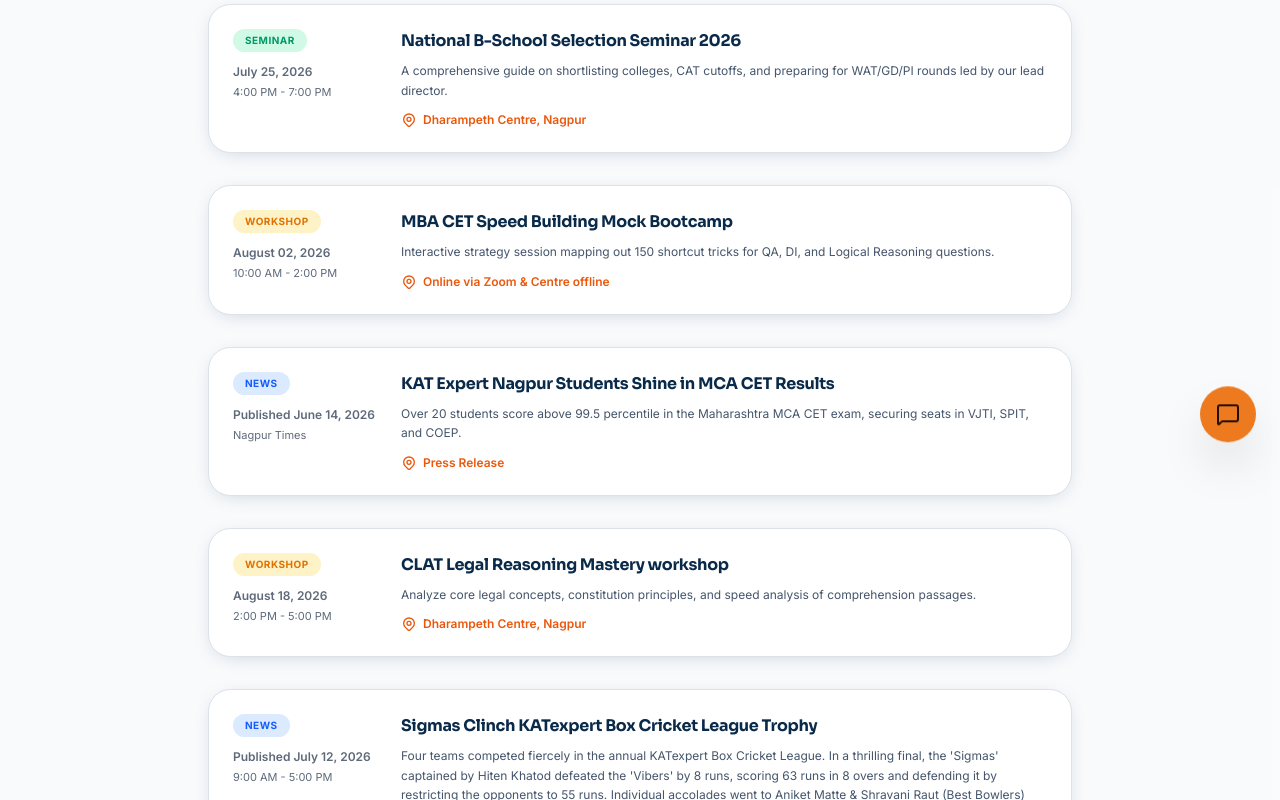
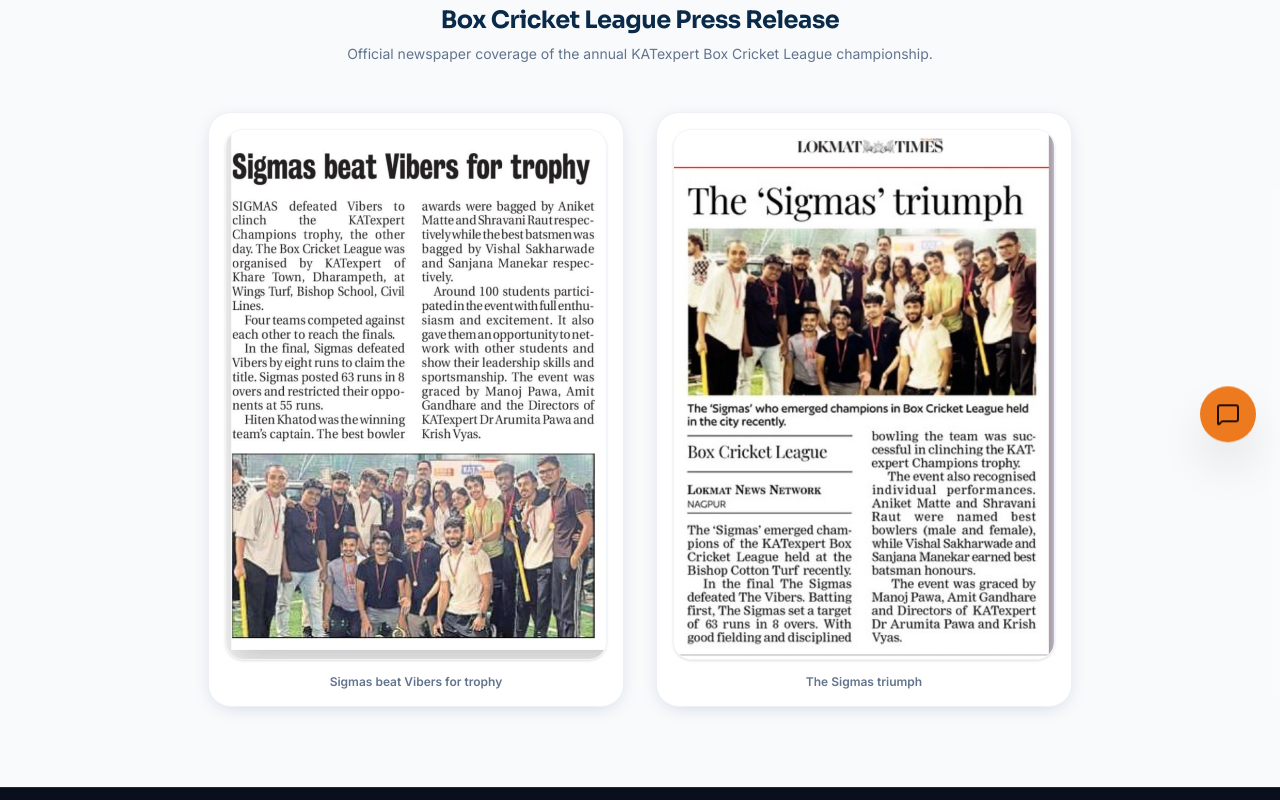
Before and after one commit to vinit-kakde12/kat-expert, a React (Vite) app: page /news-events in a window 1280 px wide. Shown: the part 320-1120 px from the top of the page. Built offline with nearby package versions, Linux system fonts and the light colour scheme; a web font is replaced by a local one.

Commit message:
feat: remove category filters from photos tab and simplify news page to only show press coverage photos

```diff
--- a/src/pages/AboutPage.jsx
+++ b/src/pages/AboutPage.jsx
@@ -175,42 +175,6 @@ const VIDEO_TESTIMONIALS = [
 const NEWS_EVENTS = [
   {
     id: 1,
-    type: "Seminar",
-    title: "National B-School Selection Seminar 2026",
-    date: "July 25, 2026",
-    time: "4:00 PM - 7:00 PM",
-    venue: "Dharampeth Centre, Nagpur",
-    desc: "A comprehensive guide on shortlisting colleges, CAT cutoffs, and preparing for WAT/GD/PI rounds led by our lead director."
-  },
-  {
-    id: 2,
-    type: "Workshop",
-    title: "MBA CET Speed Building Mock Bootcamp",
-    date: "August 02, 2026",
-    time: "10:00 AM - 2:00 PM",
-    venue: "Online via Zoom & Centre offline",
-    desc: "Interactive strategy session mapping out 150 shortcut tricks for QA, DI, and Logical Reasoning questions."
-  },
-  {
-    id: 3,
-    type: "News",
-    title: "KAT Expert Nagpur Students Shine in MCA CET Results",
-    date: "Published June 14, 2026",
-    time: "Nagpur Times",
-    venue: "Press Release",
-    desc: "Over 20 students score above 99.5 percentile in the Maharashtra MCA CET exam, securing seats in VJTI, SPIT, and COEP."
-  },
-  {
-    id: 4,
-    type: "Workshop",
-    title: "CLAT Legal Reasoning Mastery workshop",
-    date: "August 18, 2026",
-    time: "2:00 PM - 5:00 PM",
-    venue: "Dharampeth Centre, Nagpur",
-    desc: "Analyze core legal concepts, constitution principles, and speed analysis of comprehension passages."
-  },
-  {
-    id: 5,
     type: "News",
     title: "Sigmas Clinch KATexpert Box Cricket League Trophy",
     date: "Published July 12, 2026",
@@ -733,22 +697,6 @@ export default function AboutPage() {
                 {/* Content Render */}
                 {gallerySubTab === "photos" && (
                   <div className="space-y-6">
-                    {/* Photo category buttons */}
-                    <div className="flex flex-wrap justify-center gap-2 mb-8">
-                      {["All", "Achievers", "Institute Buzz", "Victory Celebration", "GD / PI Preparation"].map((cat) => (
-                        <button
-                          key={cat}
-                          onClick={() => setGalleryCategory(cat)}
-                          className={`px-3.5 py-1.5 rounded-full text-xs font-semibold border transition-all cursor-pointer ${
-                            galleryCategory === cat
-                              ? "bg-brand-orange text-white border-transparent shadow-sm"
-                              : "bg-white hover:bg-slate-50 text-slate-600 border-slate-200"
-                          }`}
-                        >
-                          {cat}
-                        </button>
-                      ))}
-                    </div>
 
                     {/* Photo Grid */}
                     <div className="grid grid-cols-2 md:grid-cols-3 lg:grid-cols-4 gap-4">
--- a/src/pages/NewsEventsPage.jsx
+++ b/src/pages/NewsEventsPage.jsx
@@ -2,112 +2,27 @@ import { PageHero } from "@/components/site/page-hero";
 import newsCricket1 from "@/assets/news-cricket-1.png";
 import newsCricket2 from "@/assets/news-cricket-2.png";
 
-const EVENTS = [
-  {
-    id: 1,
-    type: "Seminar",
-    title: "National B-School Selection Seminar 2026",
-    date: "July 25, 2026",
-    time: "4:00 PM - 7:00 PM",
-    venue: "Dharampeth Centre, Nagpur",
-    desc: "A comprehensive guide on shortlisting colleges, CAT cutoffs, and preparing for WAT/GD/PI rounds led by our lead director."
-  },
-  {
-    id: 2,
-    type: "Workshop",
-    title: "MBA CET Speed Building Mock Bootcamp",
-    date: "August 02, 2026",
-    time: "10:00 AM - 2:00 PM",
-    venue: "Online via Zoom & Centre offline",
-    desc: "Interactive strategy session mapping out 150 shortcut tricks for QA, DI, and Logical Reasoning questions."
-  },
-  {
-    id: 3,
-    type: "News",
-    title: "KAT Expert Nagpur Students Shine in MCA CET Results",
-    date: "Published June 14, 2026",
-    time: "Nagpur Times",
-    venue: "Press Release",
-    desc: "Over 20 students score above 99.5 percentile in the Maharashtra MCA CET exam, securing seats in VJTI, SPIT, and COEP."
-  },
-  {
-    id: 4,
-    type: "Workshop",
-    title: "CLAT Legal Reasoning Mastery workshop",
-    date: "August 18, 2026",
-    time: "2:00 PM - 5:00 PM",
-    venue: "Dharampeth Centre, Nagpur",
-    desc: "Analyze core legal concepts, constitution principles, and speed analysis of comprehension passages."
-  },
-  {
-    id: 5,
-    type: "News",
-    title: "Sigmas Clinch KATexpert Box Cricket League Trophy",
-    date: "Published July 12, 2026",
-    time: "9:00 AM - 5:00 PM",
-    venue: "Wings Turf, Bishop School, Civil Lines",
-    desc: "Four teams competed fiercely in the annual KATexpert Box Cricket League. In a thrilling final, the 'Sigmas' captained by Hiten Khatod defeated the 'Vibers' by 8 runs, scoring 63 runs in 8 overs and defending it by restricting the opponents to 55 runs. Individual accolades went to Aniket Matte & Shravani Raut (Best Bowlers) and Vishal Sakharwade & Sanjana Manekar (Best Batsmen). The event was graced by directors Dr. Arumita Pawa, Krish Vyas, along with Manoj Pawa and Amit Gandhare.",
-    images: [newsCricket1, newsCricket2]
-  }
-];
-
 export default function NewsEventsPage() {
   return (
     <main className="bg-slate-50/50 min-h-screen pb-20 font-sans text-slate-800 animate-fade-in">
-      <PageHero title="News & Events" subtitle="Workshops, Bootcamps, and Press Releases" breadcrumb={["Gallery", "News & Events"]} />
+      <PageHero title="News & Events" subtitle="KATexpert Press & Media Coverage" breadcrumb={["Gallery", "News & Events"]} />
 
-      <div className="container-x max-w-4xl mx-auto mt-12 px-4">
-        <div className="flex flex-col gap-8">
-          {EVENTS.map((event) => (
-            <div key={event.id} className="rounded-2xl border border-border bg-card p-6 shadow-soft hover:shadow-md transition-shadow relative flex flex-col md:flex-row gap-6">
+      <div className="container-x max-w-4xl mx-auto mt-12 px-4 space-y-12">
+        <div className="text-center max-w-2xl mx-auto">
+          <h2 className="text-2xl font-bold text-navy font-display">Box Cricket League Press Release</h2>
+          <p className="mt-2 text-sm text-slate-500">Official newspaper coverage of the annual KATexpert Box Cricket League championship.</p>
+        </div>
 
-              {/* Type Badge */}
-              <div className="md:w-36 shrink-0 flex flex-col items-start gap-1">
-                <span className={`text-[10px] font-bold px-3 py-1 rounded-full uppercase tracking-wider ${
-                  event.type === "News"
-                    ? "bg-blue-100 text-blue-600"
-                    : event.type === "Workshop"
-                    ? "bg-amber-100 text-amber-600"
-                    : "bg-emerald-100 text-emerald-600"
-                }`}>
-                  {event.type}
-                </span>
-                <span className="mt-2 text-xs text-muted-foreground font-semibold">{event.date}</span>
-                <span className="text-[11px] text-muted-foreground">{event.time}</span>
-              </div>
-
-              {/* Event Content */}
-              <div className="flex-1 flex flex-col justify-center">
-                <h3 className="font-display text-base font-bold text-navy leading-normal">{event.title}</h3>
-                <p className="mt-2 text-xs text-slate-600 leading-relaxed">{event.desc}</p>
-                {event.images && event.images.length > 0 && (
-                  <div className="mt-4 flex flex-wrap gap-3">
-                    {event.images.map((img, index) => (
-                      <a
-                        key={index}
-                        href={img}
-                        target="_blank"
-                        rel="noopener noreferrer"
-                        className="relative block h-24 w-32 overflow-hidden rounded-xl border border-slate-200 shadow-sm hover:scale-105 transition-transform"
-                      >
-                        <img
-                          src={img}
-                          alt={`Press coverage ${index + 1}`}
-                          className="h-full w-full object-cover"
-                        />
-                      </a>
-                    ))}
-                  </div>
-                )}
-                <div className="mt-3 flex items-center gap-1.5 text-xs text-[#ea580c] font-semibold">
-                  <svg className="h-4 w-4" fill="none" viewBox="0 0 24 24" stroke="currentColor">
-                    <path strokeLinecap="round" strokeLinejoin="round" strokeWidth="2" d="M17.657 16.657L13.414 20.9a1.998 1.998 0 01-2.827 0l-4.244-4.243a8 8 0 1111.314 0z" />
-                    <path strokeLinecap="round" strokeLinejoin="round" strokeWidth="2" d="M15 11a3 3 0 11-6 0 3 3 0 016 0z" />
-                  </svg>
-                  {event.venue}
-                </div>
-              </div>
-
+        <div className="grid gap-8 md:grid-cols-2">
+          {[
+            { src: newsCricket1, alt: "Sigmas beat Vibers for trophy" },
+            { src: newsCricket2, alt: "The Sigmas triumph" }
+          ].map((img, i) => (
+            <div key={i} className="bg-white border border-slate-200/60 p-4 rounded-2xl shadow-soft flex flex-col items-center">
+              <a href={img.src} target="_blank" rel="noopener noreferrer" className="block overflow-hidden rounded-xl border border-slate-100 shadow-sm hover:scale-[1.02] transition-transform cursor-zoom-in">
+                <img src={img.src} alt={img.alt} className="w-full h-auto object-contain max-h-[600px]" />
+              </a>
+              <span className="mt-3.5 text-xs font-semibold text-slate-500">{img.alt}</span>
             </div>
           ))}
         </div>
```
